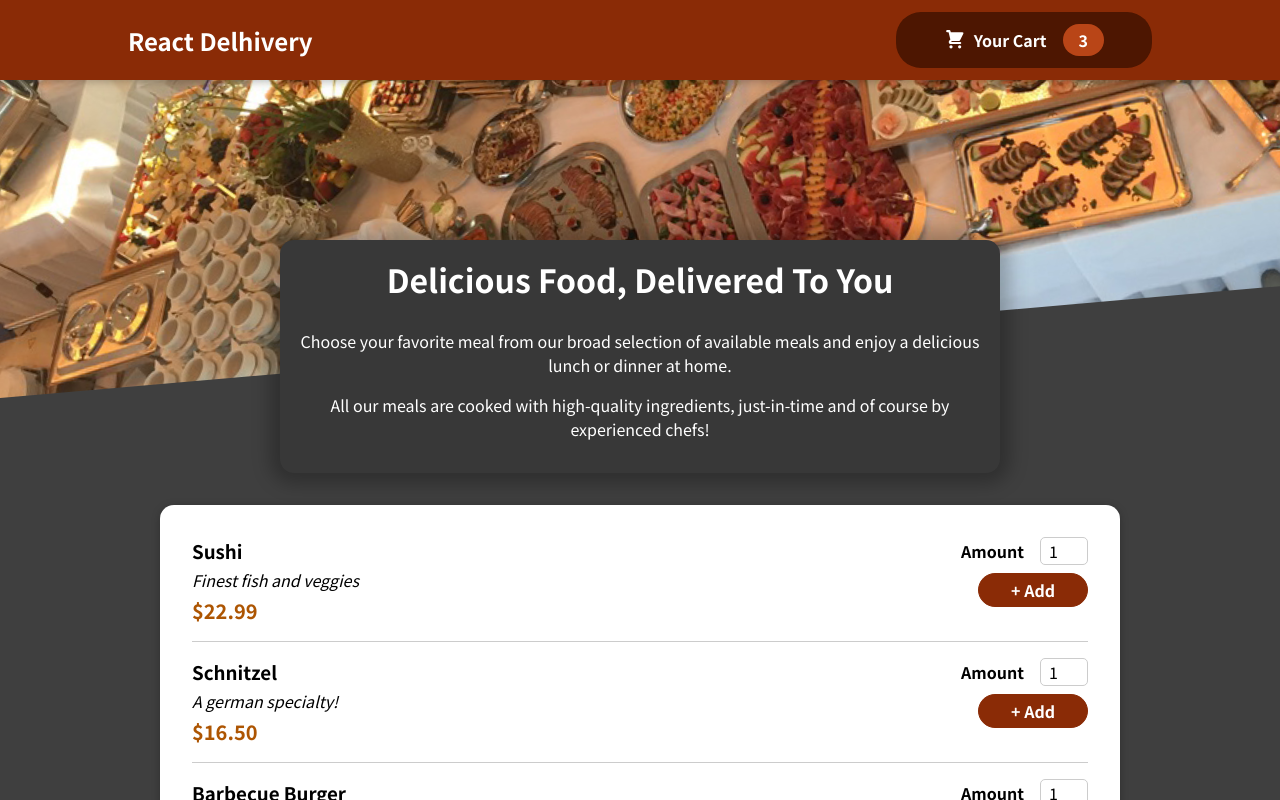
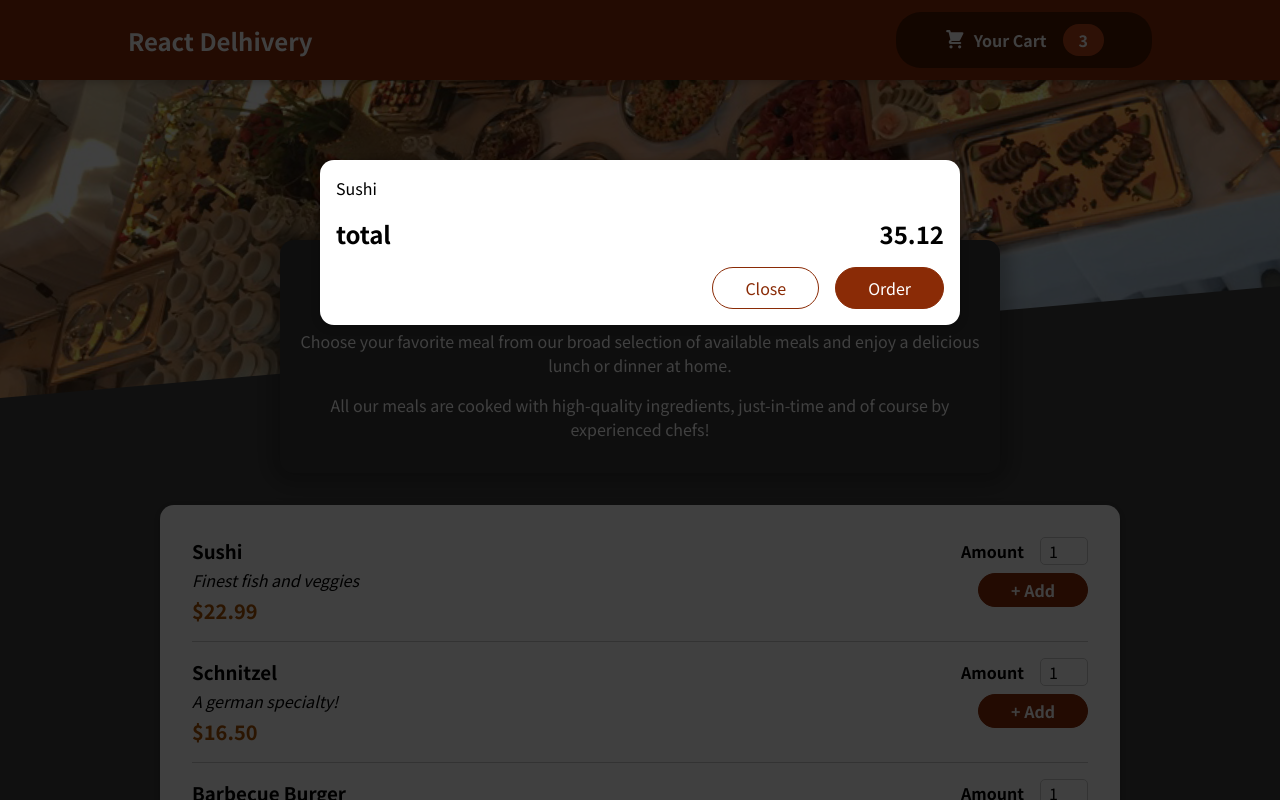
Before and after one commit to dmmoradiya/Food_dehivery_, a React (Create React App) app: page / in a window 1280 px wide. Shown: the top 800 px of the page. Built offline with nearby package versions, Linux system fonts and the light colour scheme.

Commit message:
setup cart

```diff
--- a/public/index.html
+++ b/public/index.html
@@ -28,6 +28,7 @@
   </head>
   <body>
     <noscript>You need to enable JavaScript to run this app.</noscript>
+    <div id="overlays"></div>
     <div id="root"></div>
     <!--
       This HTML file is a template.
--- a/src/App.js
+++ b/src/App.js
@@ -1,10 +1,12 @@
 import React, { Fragment } from "react";
 import Header from "./Componenets/Layout/Header";
 import Meals from "./Componenets/Meals/Meals";
+import Cart from "./Componenets/Cart/Cart";
 
 function App() {
   return (
     <Fragment>
+      <Cart/>
       <Header />
       <Meals/>
     </Fragment>
--- /dev/null
+++ b/src/Componenets/Cart/Cart.js
@@ -0,0 +1,28 @@
+import React from "react";
+import Modal from "../UI/Modal";
+import classes from "./Cart.module.css";
+
+const Cart = (props) => {
+  const Cartitem = (
+    <ul className={classes["cart-items"]}>
+      {[{ name: "Sushi", id: "m1", amount: 2, price: "12.99" }].map((item) => (
+        <li>{item.name}</li>
+      ))}
+    </ul>
+  );
+
+  return (
+    <Modal>
+      {Cartitem}
+      <div className={classes.total}>
+        <span>total</span>
+        <span>35.12</span>
+      </div>
+      <div className={classes.actions}>
+        <button className={classes["button--alt"]}>Close</button>
+        <button className={classes.button}>Order</button>
+      </div>
+    </Modal>
+  );
+};
+export default Cart;
--- /dev/null
+++ b/src/Componenets/Cart/Cart.module.css
@@ -0,0 +1,44 @@
+.cart-items {
+    list-style: none;
+    margin: 0;
+    padding: 0;
+  }
+
+  .total {
+    display: flex;
+    justify-content: space-between;
+    align-items: center;
+    font-weight: bold;
+    font-size: 1.5rem;
+    margin: 1rem 0;
+  }
+
+  .actions {
+    text-align: right;
+  }
+
+  .actions button {
+    font: inherit;
+    cursor: pointer;
+    background-color: transparent;
+    border: 1px solid #8a2b06;
+    padding: 0.5rem 2rem;
+    border-radius: 25px;
+    margin-left: 1rem;
+  }
+
+  .actions button:hover,
+  .actions button:active {
+    background-color: #5a1a01;
+    border-color: #5a1a01;
+    color: white;
+  }
+
+  .actions .button--alt {
+    color: #8a2b06;
+  }
+
+  .actions .button {
+    background-color: #8a2b06;
+    color: white;
+  }
--- /dev/null
+++ b/src/Componenets/UI/Modal.js
@@ -0,0 +1,33 @@
+import React from 'react';
+import { Fragment } from 'react';
+import ReactDOM from 'react-dom';
+
+import classes from './Modal.module.css';
+
+const Backdrop = (props) => {
+  return <div className={classes.backdrop} />;
+};
+
+const ModalOverlay = (props) => {
+  return (
+    <div className={classes.modal}>
+      <div className={classes.content}>{props.children}</div>
+    </div>
+  );
+};
+
+const portalElement = document.getElementById('overlays');
+
+const Modal = (props) => {
+  return (
+    <Fragment>
+      {ReactDOM.createPortal(<Backdrop />, portalElement)}
+      {ReactDOM.createPortal(
+        <ModalOverlay>{props.children}</ModalOverlay>,
+        portalElement
+      )}
+    </Fragment>
+  );
+};
+
+export default Modal;
--- /dev/null
+++ b/src/Componenets/UI/Modal.module.css
@@ -0,0 +1,40 @@
+.backdrop {
+    position: fixed;
+    top: 0;
+    left: 0;
+    width: 100%;
+    height: 100vh;
+    z-index: 20;
+    background-color: rgba(0, 0, 0, 0.75);
+  }
+
+  .modal {
+    position: fixed;
+    top: 20vh;
+    left: 5%;
+    width: 90%;
+    background-color: white;
+    padding: 1rem;
+    border-radius: 14px;
+    box-shadow: 0 2px 8px rgba(0, 0, 0, 0.25);
+    z-index: 30;
+    animation: slide-down 300ms ease-out forwards;
+  }
+
+  @media (min-width: 768px) {
+    .modal {
+      width: 40rem;
+      left: calc(50% - 20rem);
+    }
+  }
+
+  @keyframes slide-down {
+    from {
+      opacity: 0;
+      transform: translateY(-3rem);
+    }
+    to {
+      opacity: 1;
+      transform: translateY(0);
+    }
+  }
```
